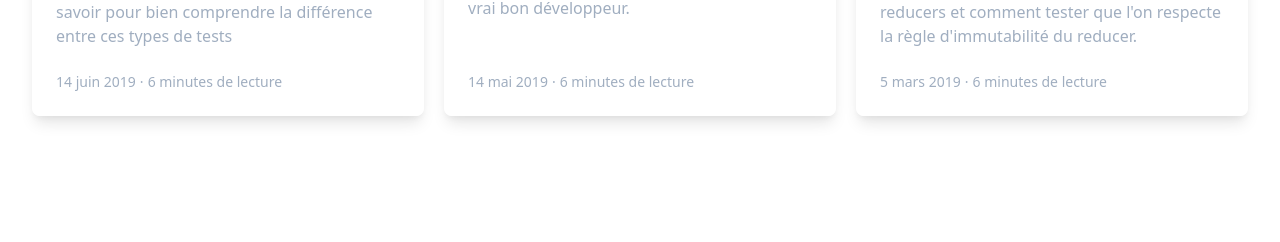
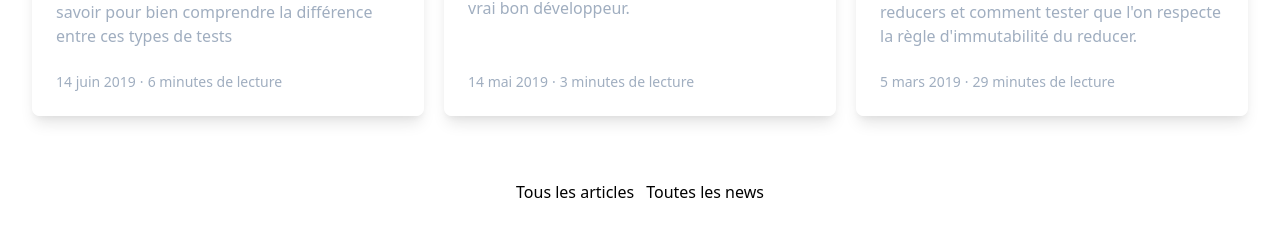
Before and after one commit to tidusia/thibaud-on-next, a Next.js app: page / in a window 1280 px wide. Shown: the part 6884-7126 px from the top of the page. Built offline with nearby package versions, Linux system fonts and the light colour scheme; what @tailwindcss/ui would draw is missing.

Commit message:
Improve FeaturedPosts with links to blog and news

```diff
--- a/components/FeaturedPosts/index.tsx
+++ b/components/FeaturedPosts/index.tsx
@@ -1,4 +1,5 @@
 import Post, { Props as PostType } from "../Post";
+import Link from "next/link";
 
 type Props = {
   title: string;
@@ -25,6 +26,16 @@ const FeaturedPosts = ({ title, subtitle, posts }: Props) => {
             <Post key={post.title} {...post} />
           ))}
         </div>
+        <div className="mt-16 sm:flex sm:justify-center">
+          <Link href="/blog">
+            <a className="btn btn-blue btn-big">Tous les articles</a>
+          </Link>
+          <Link href="/news">
+            <a className="btn btn-light btn-big mt-3 sm:mt-0 sm:ml-3">
+              Toutes les news
+            </a>
+          </Link>
+        </div>
       </div>
     </div>
   );
--- a/content/blog/comprendre-differents-types-tests.md
+++ b/content/blog/comprendre-differents-types-tests.md
@@ -3,6 +3,7 @@ title: Comprendre les différents types de tests
 date: "2019-06-14"
 category: "Blog"
 categoryHref: "/blog"
+timeReading: "6 minutes"
 picture: "https://blog.octo.com/wp-content/uploads/2011/03/TestDrivenGameDevelopment1.png"
 excerpt: Tests unitaires, fonctionnels ou d'intégration, pas facile de s'y retrouver. Voici l'essentiel à savoir pour bien comprendre la différence entre ces types de tests
 ---
--- a/content/blog/etre-freelance-c-est-la-vie.md
+++ b/content/blog/etre-freelance-c-est-la-vie.md
@@ -3,7 +3,9 @@ title: Être freelance, c'est la vie
 date: "2019-02-28"
 category: "Blog"
 categoryHref: "/blog"
+timeReading: "4 minutes"
 picture: "/images/blog/planete-mercure-ardeche.jpg"
+pictureAlt: Une photo de l'espace de coworking Planète Mercure en Ardèche
 excerpt: Arrêtons de mentir, on ne devient pas freelance juste pour choisir ses horaires. Qu'est-ce qui te pousse à vouloir te lancer ?
 ---
 
--- a/content/blog/tester-ses-reducer-react-redux-jest.md
+++ b/content/blog/tester-ses-reducer-react-redux-jest.md
@@ -3,6 +3,7 @@ title: Comment tester ses reducers React + Redux + Jest
 date: "2019-03-05"
 category: "Blog"
 categoryHref: "/blog"
+timeReading: "29 minutes"
 picture: "https://miro.medium.com/max/1200/1*yxpuK0WgPK9kymxVO29YGg.jpeg"
 excerpt: Dans cette petite vidéo je vous montre une façon simple et efficace de tester ses reducers et comment tester que l'on respecte la règle d'immutabilité du reducer.
 ---
--- a/content/blog/un-bon-developpeur.md
+++ b/content/blog/un-bon-developpeur.md
@@ -3,6 +3,7 @@ title: Qu'est-ce qu'un bon développeur ?
 date: "2019-05-14"
 category: "Blog"
 categoryHref: "/blog"
+timeReading: "3 minutes"
 picture: "https://i.pinimg.com/originals/76/04/3f/76043f0d370e49e75f59509b7bbaf548.jpg"
 excerpt: Celui qui code vite ? Ou qui documente bien ? Ou bien qui répare en premier les bugs ? Rien à voir avec tout cela, voici les savoir-faire d'un vrai bon développeur.
 ---
```
